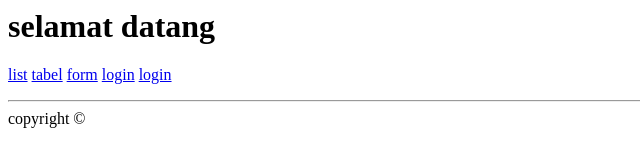
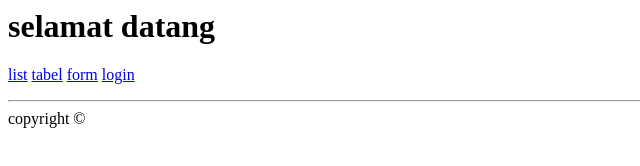
Before and after one commit to MUKSINKUCEL/Muksin.12, a plain HTML site: page index.html in a window 1280 px wide. Shown: the full height of the page, 0-640 px from the left. Drawn offline with Linux system fonts and the light colour scheme.

Commit message:
Update index.html

```diff
--- a/index.html
+++ b/index.html
@@ -15,7 +15,6 @@
         <a href="index.tabel.html">tabel</a>
         <a href="index.form.html">form</a>
         <a href="index.login.html">login</a>
-        <a href="index.style.css">login</a>
         </p>
     <hr>
     <div>copyright &copy;</div>
```
